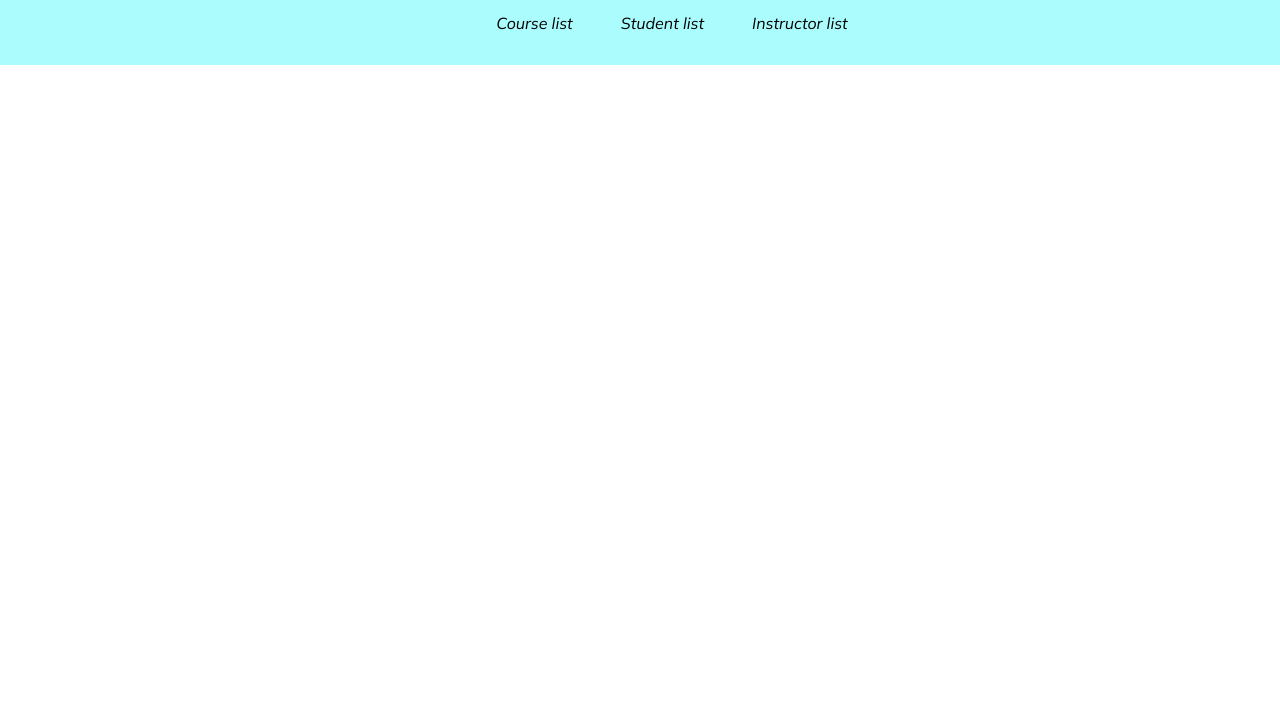
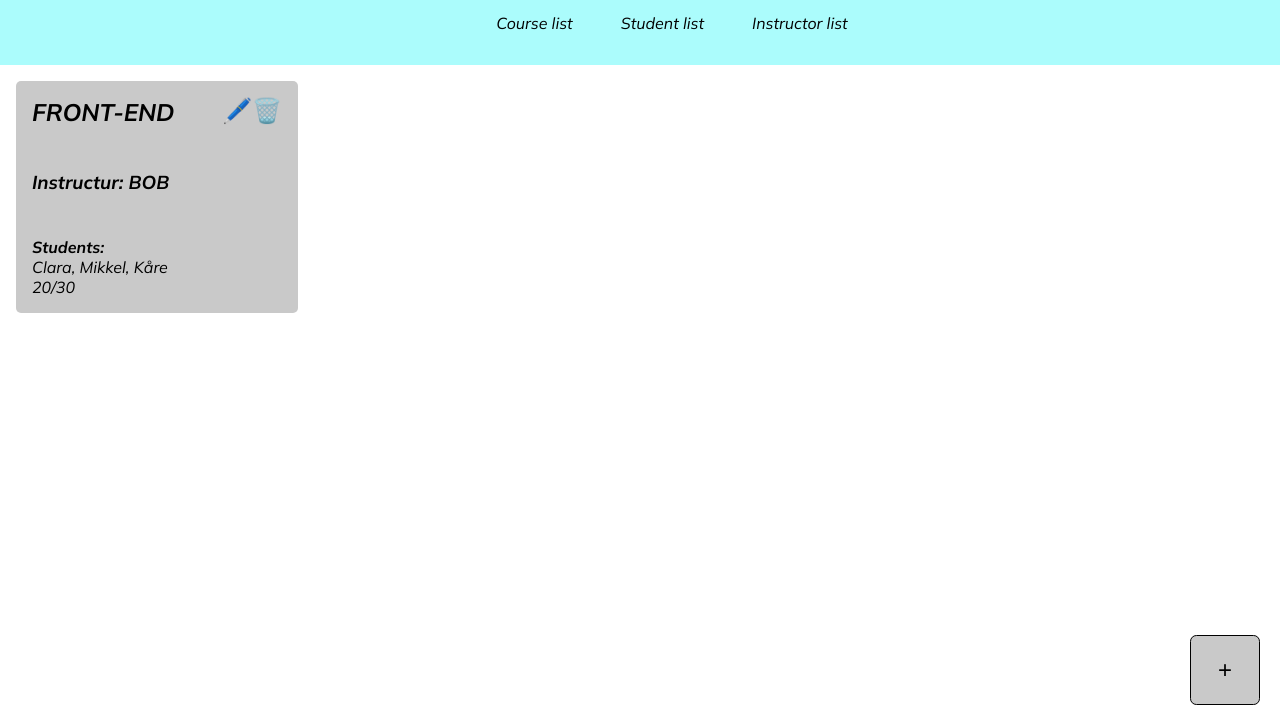
Before and after one commit to nystrom88/Student-Enrollment-System, a website built with Vite: page src/html/coursePage.html in a window 1280 px wide. Shown: the part 75-800 px from the top of the page. Built offline with nearby package versions, Linux system fonts and the light colour scheme.

Commit message:
added html and css to coursePage

```diff
--- a/src/css/page/coursePage.css
+++ b/src/css/page/coursePage.css
@@ -0,0 +1,43 @@
+.course-conatiner {
+  font-family: Mulish;
+  padding: 1rem;
+}
+
+.course-list {
+  display: flex;
+  flex-direction: column;
+  background-color: rgb(201, 201, 201);
+  border-radius: 5px;
+  max-width: 250px;
+  height: 200px;
+  padding: 1rem;
+  justify-content: space-between;
+}
+
+.course-title__course {
+  flex-grow: 1;
+}
+
+.course-list__container {
+  display: flex;
+}
+.course-list__students {
+  display: flex;
+  flex-direction: column;
+}
+
+.edit-add-course__button {
+  position: fixed;
+  bottom: 20px;
+  right: 20px;
+  width: 70px;
+  height: 70px;
+  border: 1px solid black;
+  border-radius: 0.4rem;
+}
+
+button {
+  border: none;
+  background-color: rgb(201, 201, 201);
+  font-size: x-large;
+}
--- a/src/html/coursePage.html
+++ b/src/html/coursePage.html
@@ -3,8 +3,13 @@
   <head>
     <meta charset="UTF-8" />
     <meta name="viewport" content="width=device-width, initial-scale=1.0" />
-    <link rel="icon" type="image/svg+xml" href="/public/assets/icons/favicon.ico" />
+    <link
+      rel="icon"
+      type="image/svg+xml"
+      href="/public/assets/icons/favicon.ico"
+    />
     <link rel="stylesheet" href="../css/styles.css" />
+    <link rel="stylesheet" href="../css/page/coursePage.css" />
     <script type="module" src="../js/courses/courses.js"></script>
     <title>Course List</title>
   </head>
@@ -17,5 +22,29 @@
         <a href="./instructorPage.html">Instructor list</a>
       </nav>
     </header>
+    <main>
+      <section class="course-conatiner">
+        <ul class="course-list">
+          <div class="course-list__container">
+            <li class="course-title__course"><h2>FRONT-END</h2></li>
+            <li><button>🖊️</button></li>
+            <li><button>🗑️</button></li>
+          </div>
+
+          <div class="course-list__instructur">
+            <li><h3>Instructur: BOB</h3></li>
+          </div>
+
+          <div class="course-list__students">
+            <li><h4>Students:</h4></li>
+            <div>
+              <li><p>Clara, Mikkel, Kåre</p></li>
+              <li><p>20/30</p></li>
+            </div>
+          </div>
+        </ul>
+      </section>
+      <button class="edit-add-course__button">+</button>
+    </main>
   </body>
 </html>
--- a/src/js/courses/courses.js
+++ b/src/js/courses/courses.js
@@ -4,3 +4,12 @@ CourseManagement.addCourse("Film");
 CourseManagement.addCourse("TV");
 
 console.log(CourseManagement.coursesList);
+
+// Create/Append Elements
+const listSection = document.createElement("section");
+const list = document.createElement("ul");
+const listInformation = document.createElement("li");
+const listBox = document.createElement("div");
+const instructurName = document.createElement("h3");
+const studentNames = document.createElement("h4");
+const listText = document.createElement("p");
```
